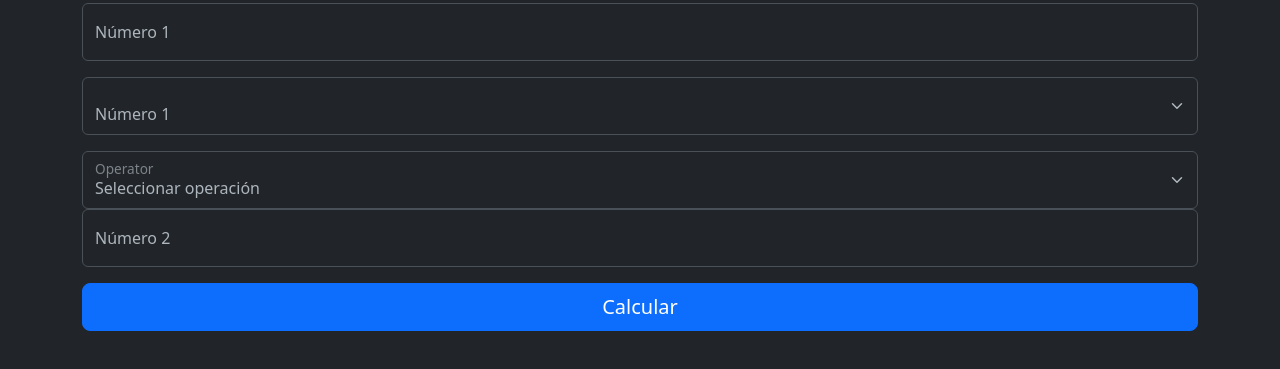
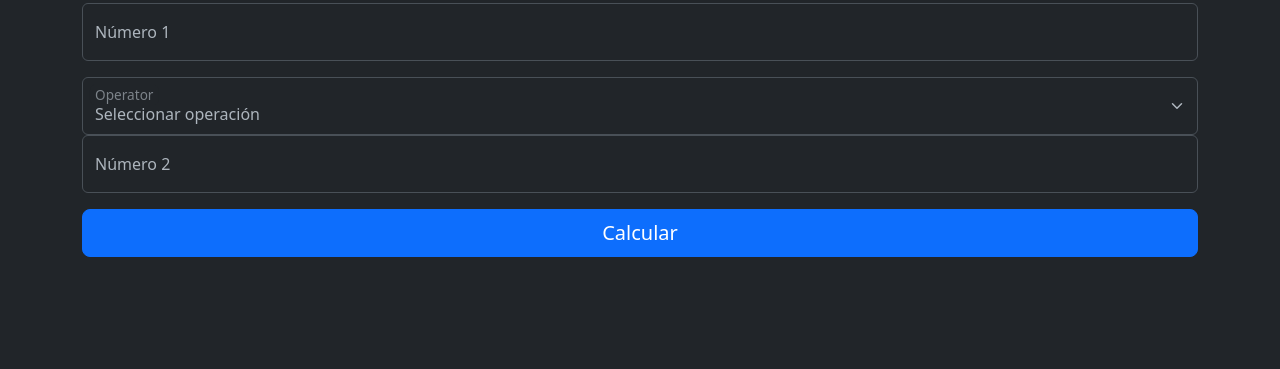
Before and after one commit to jimena1101/Semana-9, a plain HTML site: page Calculadora Feliz/index.html in a window 1280 px wide. Shown: the part 101-470 px from the top of the page. Drawn offline with nearby package versions, Linux system fonts and the light colour scheme.

Commit message:
mas cambios

```diff
--- a/Calculadora Feliz/index.html
+++ b/Calculadora Feliz/index.html
@@ -18,10 +18,7 @@
                     <input type="number" class="form-control" id="number1" placeholder="Número 1">
                     <label for="num  ber1">Número 1</label>
                 </div>
-                <div class="form-floating mb-3">
-                    <slesct class="form-select" class="form-control" id="number1" placeholder="Número 1">
-                    <label for="num  ber1">Número 1</label>
-                </div>
+
                 <div class="form-floating">
                     <select class="form-select" id="operator" aria-label="Operator">
                         <option selected>Seleccionar operación</option>
@@ -40,6 +37,7 @@
             </form>
         </div>
     </main>
-          <script src=".js/index.js"></script>
+    <script src="./index.js"></script>
 </body>
+
 </html>
--- a/Calculadora Feliz/index.js
+++ b/Calculadora Feliz/index.js
@@ -1 +1 @@
-alert('Hola mundo')
+alert('Hola mundo');
```
Lines whose indentation alone changed are shown as unchanged.
